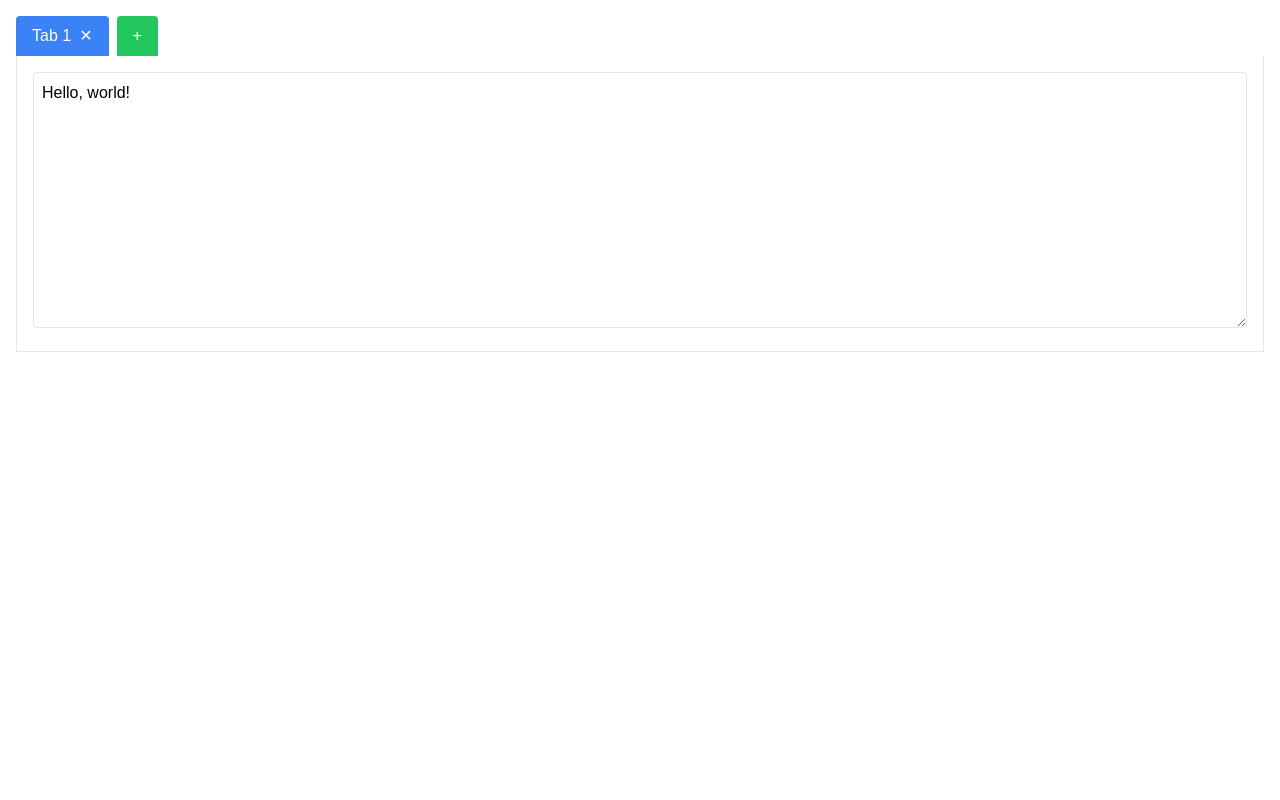
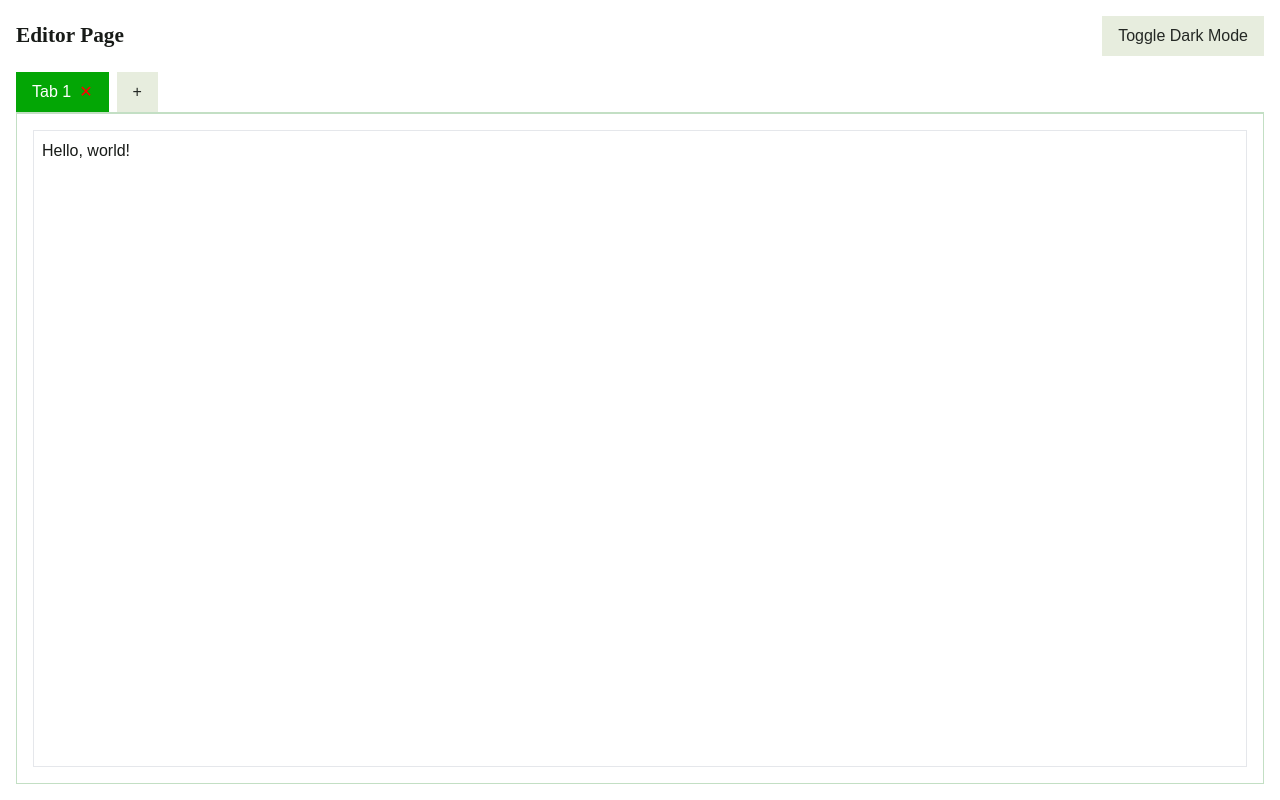
Before and after one commit to Nojyto/notebad, a React (Vite) app: page /editor in a window 1280 px wide. Built offline with nearby package versions, Linux system fonts and the light colour scheme.

Commit message:
Add more color options

```diff
--- a/src/index.css
+++ b/src/index.css
@@ -3,21 +3,50 @@
 @tailwind utilities;
 
 @layer base {
-  :root {
-    --text: 20 18% 7%;
-    --background: 0 20% 99%;
-    --primary: 25 18% 52%;
-    --secondary: 127 19% 73%;
-    --accent: 159 18% 64%;
+  :root  {
+    --background: 121 100% 100%;
+    --foreground: 121 5% 10%;
+    --card: 121 50% 100%;
+    --card-foreground: 121 5% 15%;
+    --popover: 121 100% 100%;
+    --popover-foreground: 121 100% 10%;
+    --primary: 121 97% 33%;
+    --primary-foreground: 0 0% 100%;
+    --secondary: 121 30% 90%;
+    --secondary-foreground: 0 0% 0%;
+    --muted: 83 30% 95%;
+    --muted-foreground: 121 5% 40%;
+    --accent: 83 30% 90%;
+    --accent-foreground: 121 5% 15%;
+    --destructive: 0 100% 50%;
+    --destructive-foreground: 121 5% 100%;
+    --border: 121 30% 82%;
+    --input: 121 30% 50%;
+    --ring: 121 97% 33%;
+    --radius: 0rem;
   }
-  .dark {
-    --text: 20 17% 93%;
-    --background: 0 20% 1%;
-    --primary: 26 18% 48%;
-    --secondary: 127 19% 27%;
-    --accent: 160 18% 36%;
+  .dark  {
+    --background: 121 50% 10%;
+    --foreground: 121 5% 100%;
+    --card: 121 50% 10%;
+    --card-foreground: 121 5% 100%;
+    --popover: 121 50% 5%;
+    --popover-foreground: 121 5% 100%;
+    --primary: 121 97% 33%;
+    --primary-foreground: 0 0% 100%;
+    --secondary: 121 30% 20%;
+    --secondary-foreground: 0 0% 100%;
+    --muted: 83 30% 25%;
+    --muted-foreground: 121 5% 65%;
+    --accent: 83 30% 25%;
+    --accent-foreground: 121 5% 95%;
+    --destructive: 0 100% 50%;
+    --destructive-foreground: 121 5% 100%;
+    --border: 121 30% 50%;
+    --input: 121 30% 50%;
+    --ring: 121 97% 33%;
+    --radius: 0rem;
   }
-
   body {
     @apply font-body;
   }
--- a/src/pages/Editor.tsx
+++ b/src/pages/Editor.tsx
@@ -1,4 +1,5 @@
 import { useState } from 'react';
+import { useTheme } from './useTheme';
 import { Tab, TabGroup, TabList, TabPanel, TabPanels } from '@headlessui/react';
 
 interface TabData {
@@ -8,6 +9,7 @@ interface TabData {
 }
 
 const EditorPage = () => {
+  const { theme, toggleTheme } = useTheme();
   const [tabs, setTabs] = useState<TabData[]>([
     { id: '1', title: 'Tab 1', content: 'Hello, world!' },
   ]);
@@ -39,15 +41,26 @@ const EditorPage = () => {
   };
 
   return (
-    <div className="p-4">
-      <TabGroup selectedIndex={activeIndex} onChange={setActiveIndex}>
-        <TabList className="flex space-x-2">
+    <div className="flex flex-col min-h-screen p-4 bg-[hsl(var(--background))] text-[hsl(var(--foreground))]">
+      <div className="flex justify-between items-center mb-4">
+        <h1 className="text-xl font-bold">Editor Page</h1>
+        <button
+          onClick={toggleTheme}
+          className="px-4 py-2 rounded bg-[hsl(var(--accent))] text-[hsl(var(--accent-foreground))]"
+        >
+          Toggle {theme === 'dark' ? 'Light' : 'Dark'} Mode
+        </button>
+      </div>
+        <TabGroup selectedIndex={activeIndex} onChange={setActiveIndex} className="flex flex-col flex-1">
+          <TabList className="flex space-x-2 border-b border-[hsl(var(--border))]">
             {tabs.map((tab, index) => (
               <Tab
                 key={tab.id}
                 className={({ selected }) =>
                   `px-4 py-2 rounded-t ${
-                  selected ? 'bg-blue-500 text-white' : 'bg-gray-300 text-black'
+                    selected
+                      ? 'bg-[hsl(var(--primary))] text-[hsl(var(--primary-foreground))]'
+                      : 'bg-[hsl(var(--secondary))] text-[hsl(var(--secondary-foreground))]'
                   }`
                 }
               >
@@ -58,6 +71,7 @@ const EditorPage = () => {
                       e.stopPropagation();
                       closeTab(index);
                     }}
+                    className="text-[hsl(var(--destructive))]"
                   >
                     ✕
                   </button>
@@ -66,18 +80,21 @@ const EditorPage = () => {
             ))}
             <button
               onClick={addTab}
-            className="px-4 py-2 bg-green-500 text-white rounded-t"
+              className="px-4 py-2 bg-[hsl(var(--accent))] text-[hsl(var(--accent-foreground))] rounded-t"
             >
               +
             </button>
           </TabList>
-        <TabPanels>
+          <TabPanels className="flex-1 flex flex-col h-full">
             {tabs.map((tab, index) => (
-            <TabPanel key={tab.id} className="p-4 border border-t-0">
+              <TabPanel
+                key={tab.id}
+                className="flex-1 flex flex-col p-4 border border-[hsl(var(--border))] bg-[hsl(var(--popover))] text-[hsl(var(--popover-foreground))] rounded"
+              >
                 <textarea
                   value={tab.content}
                   onChange={(e) => updateTabContent(index, e.target.value)}
-                className="w-full h-64 border rounded p-2"
+                  className="flex-1 w-full h-full border rounded p-2 bg-[hsl(var(--card))] text-[hsl(var(--foreground))] resize-none"
                   placeholder="Start typing here..."
                 />
               </TabPanel>
--- /dev/null
+++ b/src/pages/useTheme.ts
@@ -0,0 +1,22 @@
+import { useState, useEffect } from 'react';
+
+export const useTheme = () => {
+  const [theme, setTheme] = useState(() =>
+    window.matchMedia('(prefers-color-scheme: dark)').matches ? 'dark' : 'light'
+  );
+
+  useEffect(() => {
+    const root = document.documentElement;
+    if (theme === 'dark') {
+      root.classList.add('dark');
+    } else {
+      root.classList.remove('dark');
+    }
+  }, [theme]);
+
+  const toggleTheme = () => {
+    setTheme((prevTheme) => (prevTheme === 'dark' ? 'light' : 'dark'));
+  };
+
+  return { theme, toggleTheme };
+};
--- a/tailwind.config.js
+++ b/tailwind.config.js
@@ -7,11 +7,28 @@ export default {
   theme: {
     extend: {
       colors: {
-        'text': 'hsl(var(--text))',
-        'background': 'hsl(var(--background))',
-        'primary': 'hsl(var(--primary))',
-        'secondary': 'hsl(var(--secondary))',
-        'accent': 'hsl(var(--accent))',
+        background: 'hsl(var(--background))',
+        foreground: 'hsl(var(--foreground))',
+        card: 'hsl(var(--card))',
+        'card-foreground': 'hsl(var(--card-foreground))',
+        popover: 'hsl(var(--popover))',
+        'popover-foreground': 'hsl(var(--popover-foreground))',
+        primary: 'hsl(var(--primary))',
+        'primary-foreground': 'hsl(var(--primary-foreground))',
+        secondary: 'hsl(var(--secondary))',
+        'secondary-foreground': 'hsl(var(--secondary-foreground))',
+        muted: 'hsl(var(--muted))',
+        'muted-foreground': 'hsl(var(--muted-foreground))',
+        accent: 'hsl(var(--accent))',
+        'accent-foreground': 'hsl(var(--accent-foreground))',
+        destructive: 'hsl(var(--destructive))',
+        'destructive-foreground': 'hsl(var(--destructive-foreground))',
+        border: 'hsl(var(--border))',
+        input: 'hsl(var(--input))',
+        ring: 'hsl(var(--ring))',
+      },
+      borderRadius: {
+        DEFAULT: 'var(--radius)', // Use CSS variable for global radius
       },
       fontSize: {
         sm: '0.750rem',
@@ -32,5 +49,6 @@ export default {
       },
     },
   },
+  darkMode: 'class', // Enable dark mode via class
   plugins: [],
 };
```
Lines whose indentation alone changed are shown as unchanged.
